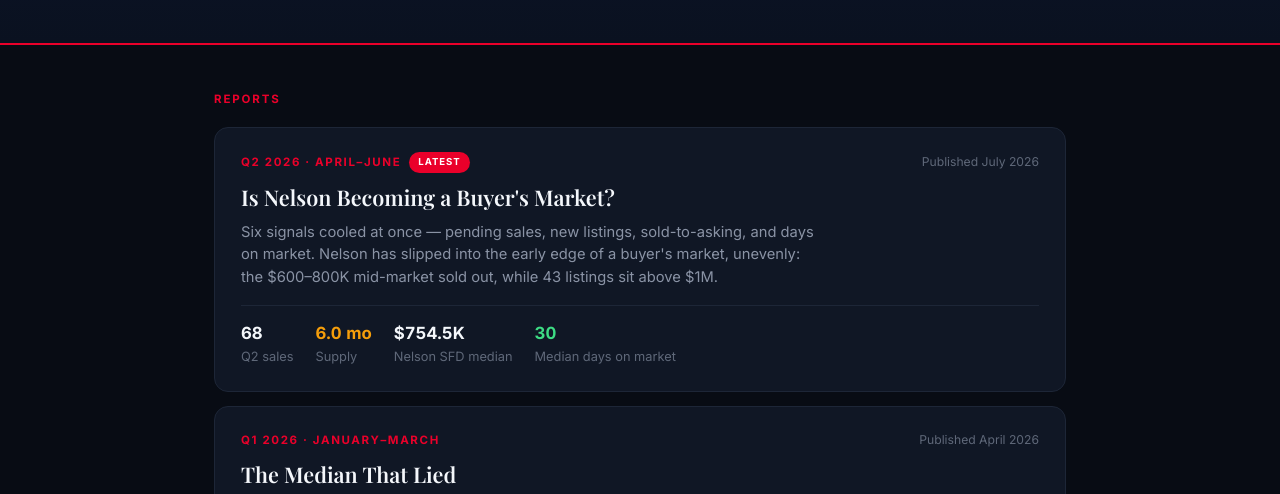
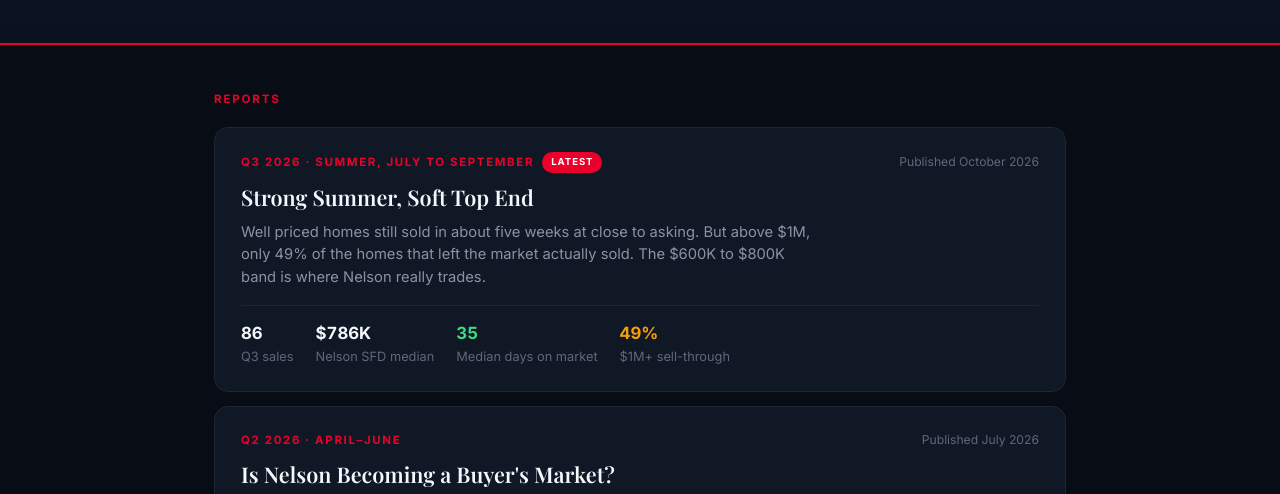
Before and after one commit to CanadianSatoshi/Market-Updates, a plain HTML site: page index.html in a window 1280 px wide. Shown: the part 286-780 px from the top of the page. Drawn offline with nearby package versions, Linux system fonts and the light colour scheme.

Commit message:
Add Summer 2026 report.

```diff
--- a/index.html
+++ b/index.html
@@ -74,9 +74,24 @@
   <div class="wrap">
     <div class="sec">Reports</div>
 
-    <a class="report latest" href="nelson-kootenay-real-estate-report-q2-2026.html">
+    <a class="report latest" href="nelson-kootenay-q3-2026-dashboard.html">
       <div class="r-top">
-        <span class="r-q">Q2 2026 · April–June<span class="badge">LATEST</span></span>
+        <span class="r-q">Q3 2026 · Summer, July to September<span class="badge">LATEST</span></span>
+        <span class="r-date">Published October 2026</span>
+      </div>
+      <div class="r-title">Strong Summer, Soft Top End</div>
+      <p class="r-dek">Well priced homes still sold in about five weeks at close to asking. But above $1M, only 49% of the homes that left the market actually sold. The $600K to $800K band is where Nelson really trades.</p>
+      <div class="r-stats">
+        <span class="r-stat"><b>86</b>Q3 sales</span>
+        <span class="r-stat"><b>$786K</b>Nelson SFD median</span>
+        <span class="r-stat"><b class="g">35</b>Median days on market</span>
+        <span class="r-stat"><b class="a">49%</b>$1M+ sell-through</span>
+      </div>
+    </a>
+
+    <a class="report" href="nelson-kootenay-real-estate-report-q2-2026.html">
+      <div class="r-top">
+        <span class="r-q">Q2 2026 · April–June</span>
         <span class="r-date">Published July 2026</span>
       </div>
       <div class="r-title">Is Nelson Becoming a Buyer's Market?</div>
```
